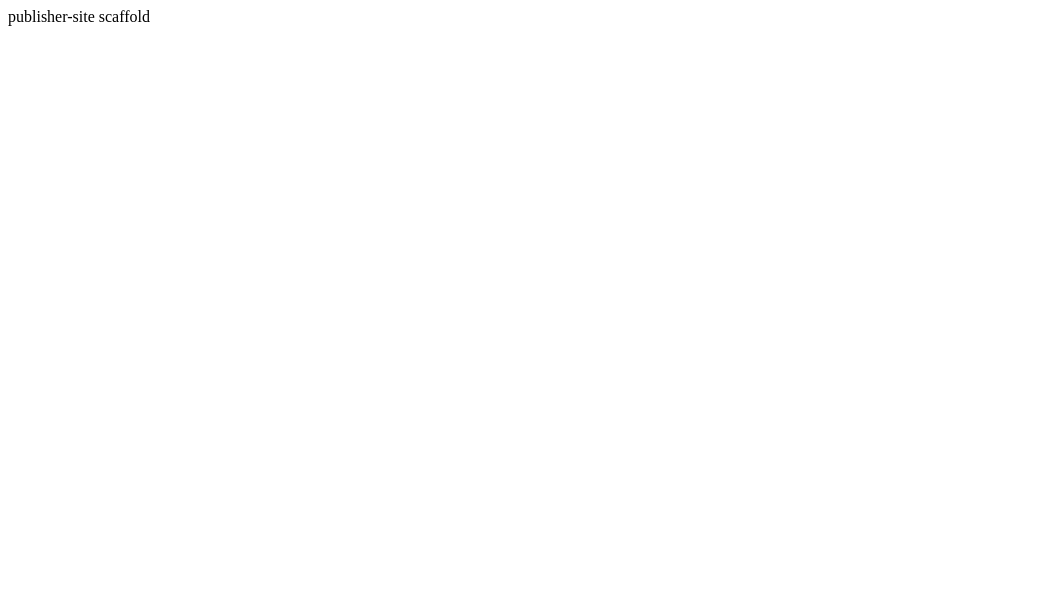
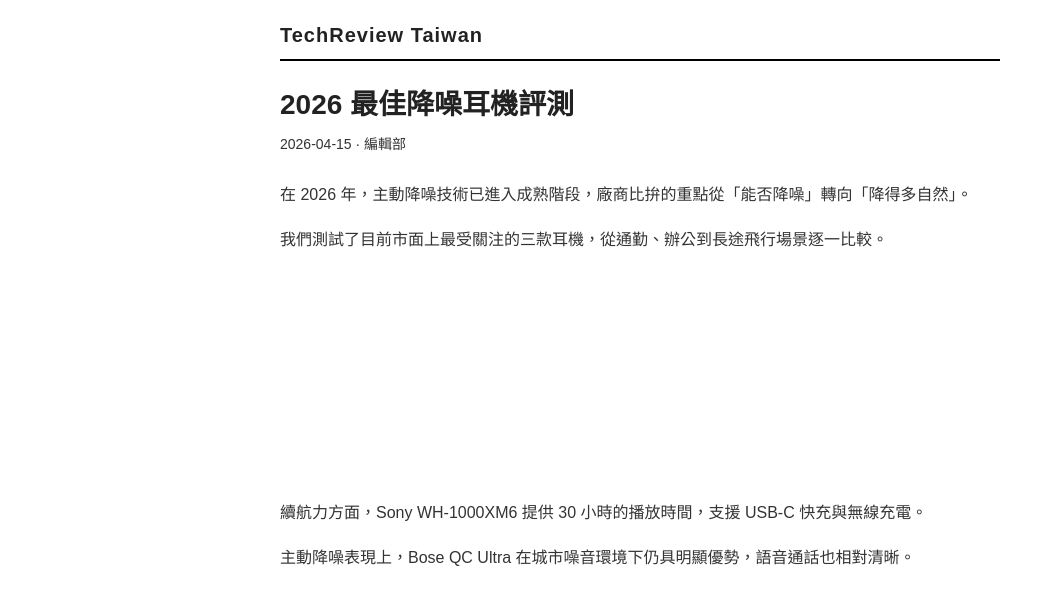
Before and after one commit to samChang72/ucp-agentic-commerce-demo, a website built with Vite: page publisher-site/index.html in a window 1280 px wide. Shown: the whole page, without its empty margins (0-1054 px from the left). Built offline with nearby package versions, Linux system fonts and the light colour scheme; files whose address does not match are found by name.

Commit message:
feat(publisher-site): tech media article page with ad slot
Task 22 — TechReview Taiwan article page scaffold.
- index.html: zh-Hant article with data-ucp-ad slot for Sony WH-1000XM6
- src/styles/article.css: minimal typography + ad slot placeholder
- Injects window.__UCP_API__ and loads http://localhost:3001/sdk.js

Task 26 will enable the SDK to render into [data-ucp-ad].

```diff
--- a/publisher-site/index.html
+++ b/publisher-site/index.html
@@ -3,10 +3,29 @@
   <head>
     <meta charset="UTF-8" />
     <meta name="viewport" content="width=device-width, initial-scale=1.0" />
-    <title>publisher-site</title>
+    <title>TechReview Taiwan | 2026 最佳降噪耳機評測</title>
+    <link rel="stylesheet" href="/src/styles/article.css" />
   </head>
   <body>
-    <div id="app">publisher-site scaffold</div>
+    <header class="site-header">
+      <h1>TechReview Taiwan</h1>
+    </header>
+    <main class="article">
+      <h1>2026 最佳降噪耳機評測</h1>
+      <p class="byline">2026-04-15 · 編輯部</p>
+      <p>在 2026 年，主動降噪技術已進入成熟階段，廠商比拚的重點從「能否降噪」轉向「降得多自然」。</p>
+      <p>我們測試了目前市面上最受關注的三款耳機，從通勤、辦公到長途飛行場景逐一比較。</p>
+
+      <!-- UCP Ad slot -->
+      <div id="ad-slot-1" data-ucp-ad slot="sony-wh1000xm6"></div>
+
+      <p>續航力方面，Sony WH-1000XM6 提供 30 小時的播放時間，支援 USB-C 快充與無線充電。</p>
+      <p>主動降噪表現上，Bose QC Ultra 在城市噪音環境下仍具明顯優勢，語音通話也相對清晰。</p>
+    </main>
+    <script>
+      window.__UCP_API__ = 'http://localhost:3001';
+    </script>
+    <script src="http://localhost:3001/sdk.js"></script>
     <script type="module" src="/src/main.ts"></script>
   </body>
 </html>
--- /dev/null
+++ b/publisher-site/src/styles/article.css
@@ -0,0 +1,43 @@
+body {
+  font-family: "Noto Sans TC", "PingFang TC", "Microsoft JhengHei", sans-serif;
+  max-width: 720px;
+  margin: 0 auto;
+  padding: 24px;
+  color: #222;
+  background: #fff;
+}
+
+.site-header {
+  border-bottom: 2px solid #000;
+  padding-bottom: 12px;
+  margin-bottom: 24px;
+}
+
+.site-header h1 {
+  margin: 0;
+  font-size: 20px;
+  letter-spacing: 1px;
+}
+
+.article h1 {
+  font-size: 28px;
+  line-height: 1.4;
+  margin-bottom: 8px;
+}
+
+.article p {
+  line-height: 1.8;
+  color: #333;
+}
+
+.byline {
+  color: #888;
+  font-size: 14px;
+  margin-top: 0;
+  margin-bottom: 24px;
+}
+
+[data-ucp-ad] {
+  margin: 32px 0;
+  min-height: 180px;
+}
```
